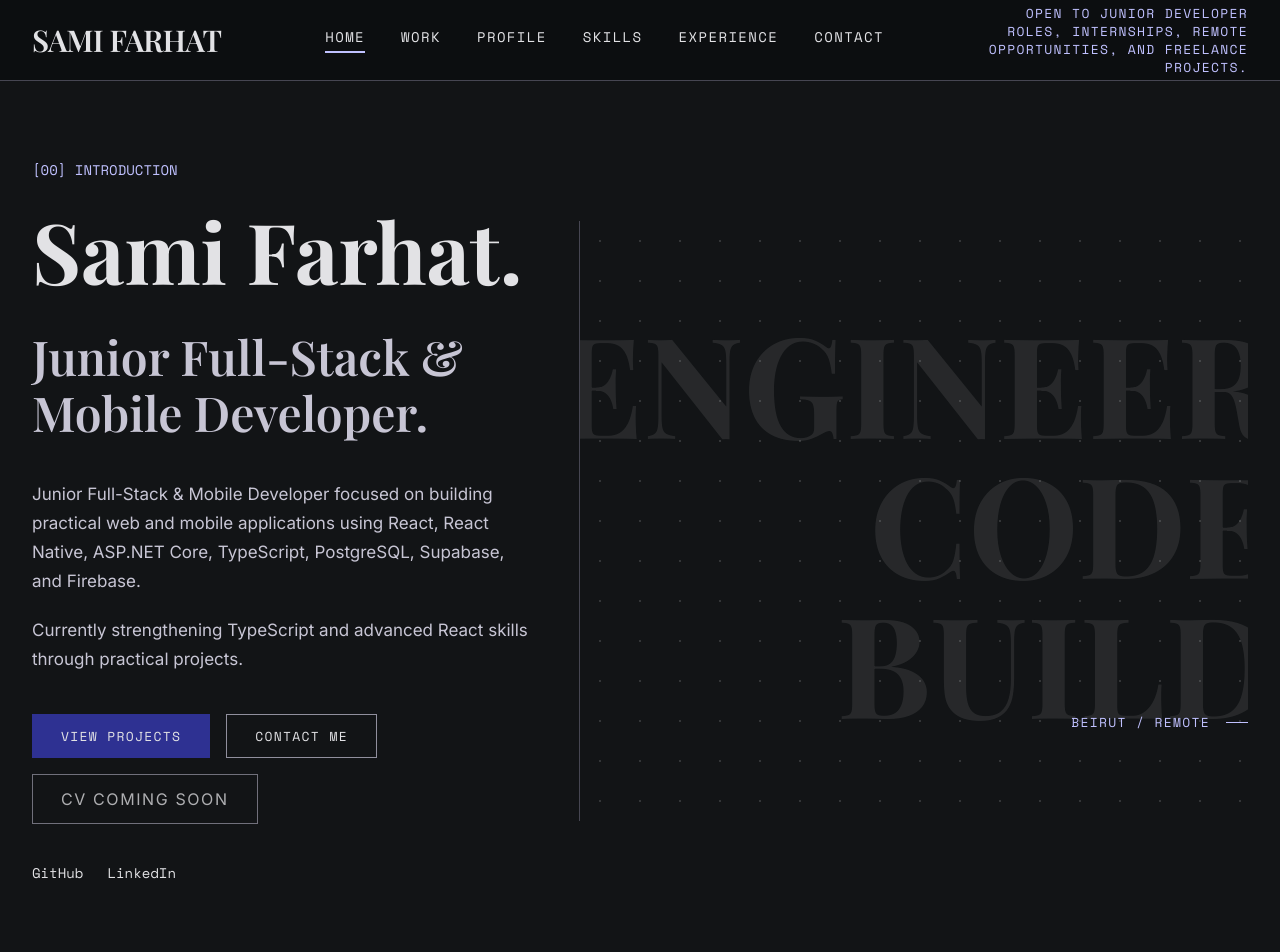
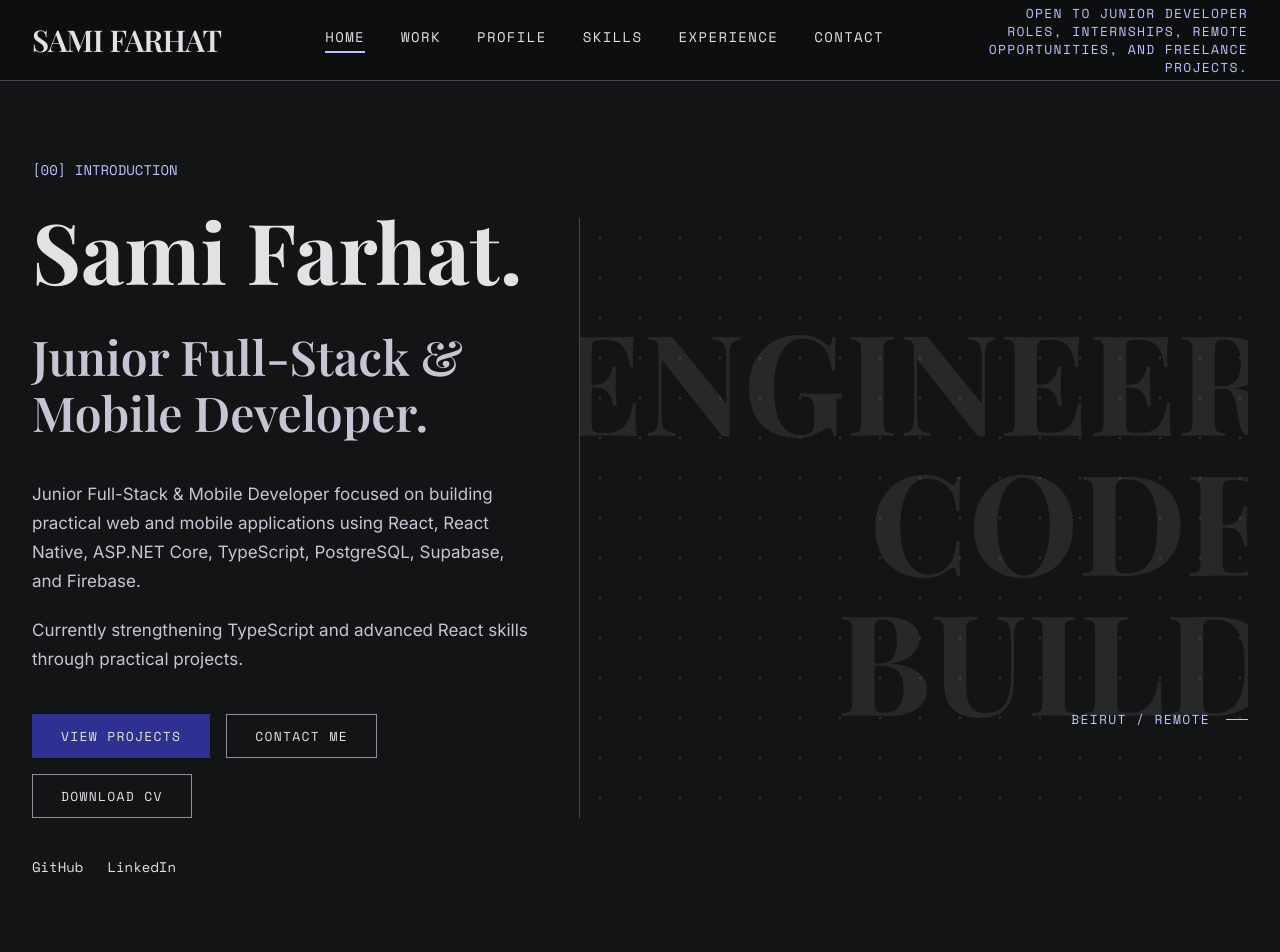
Before and after one commit to SF-47/MyPortfolio, a React (Vite) app: page / in a window 1280 px wide. Shown: the top 952 px of the page. Built offline with nearby package versions, Linux system fonts and the light colour scheme.

Commit message:
adding cv

```diff
--- a/src/components/Hero.tsx
+++ b/src/components/Hero.tsx
@@ -18,9 +18,9 @@ export function Hero() {
           <a className="editorial-button" href="#contact">
             Contact Me
           </a>
-          <button className="editorial-button cursor-not-allowed opacity-75" type="button" disabled title="Final CV PDF will be added later">
-            CV Coming Soon
-          </button>
+          <a className="editorial-button" href="/cv.pdf" download>
+            Download CV
+          </a>
         </div>
         <div className="mt-10 flex flex-wrap gap-6">
           {socialLinks.map((link) =>
```
Also changed, not shown: 1 other file (tests, documents, lock files or other folders).
